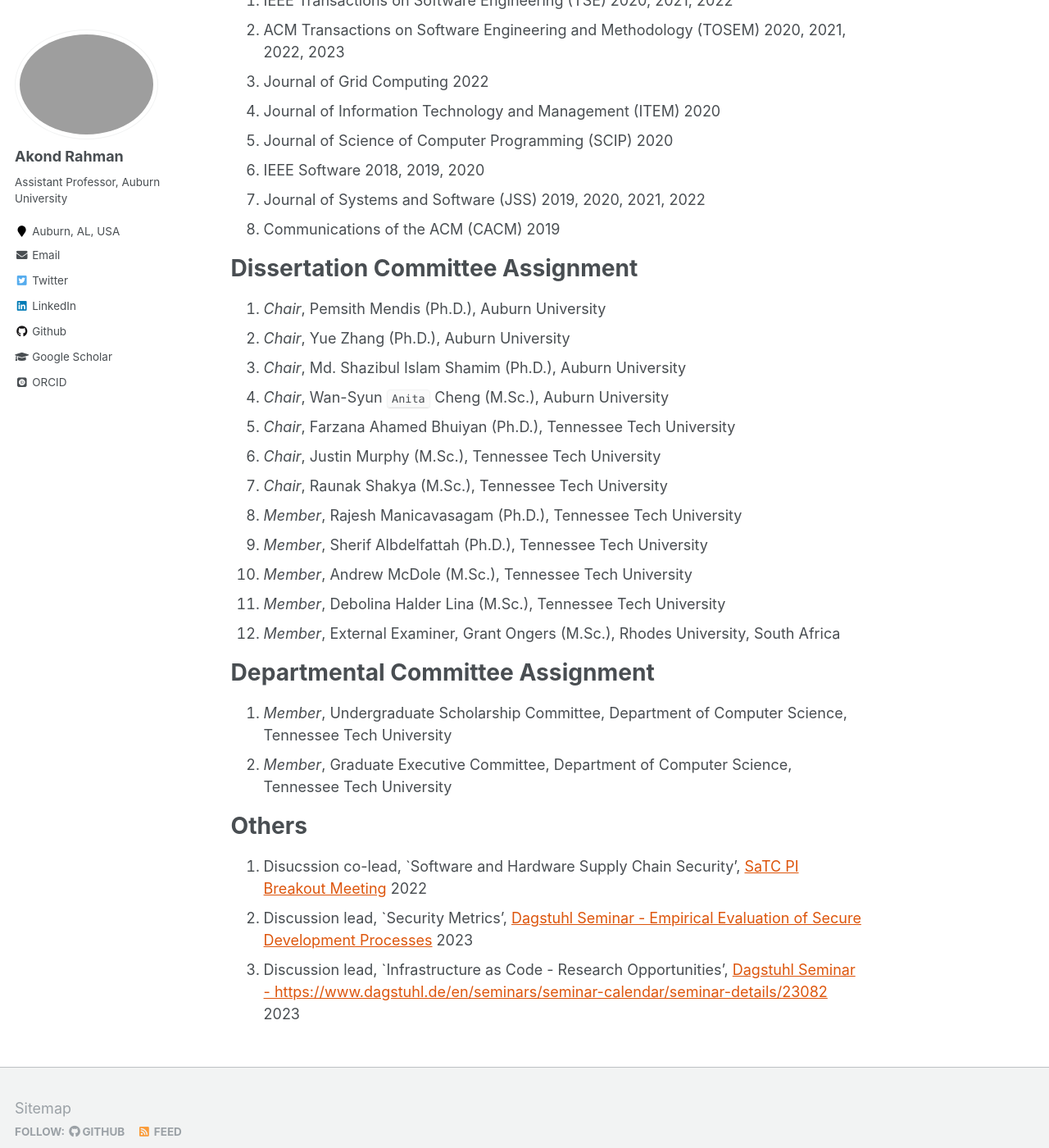
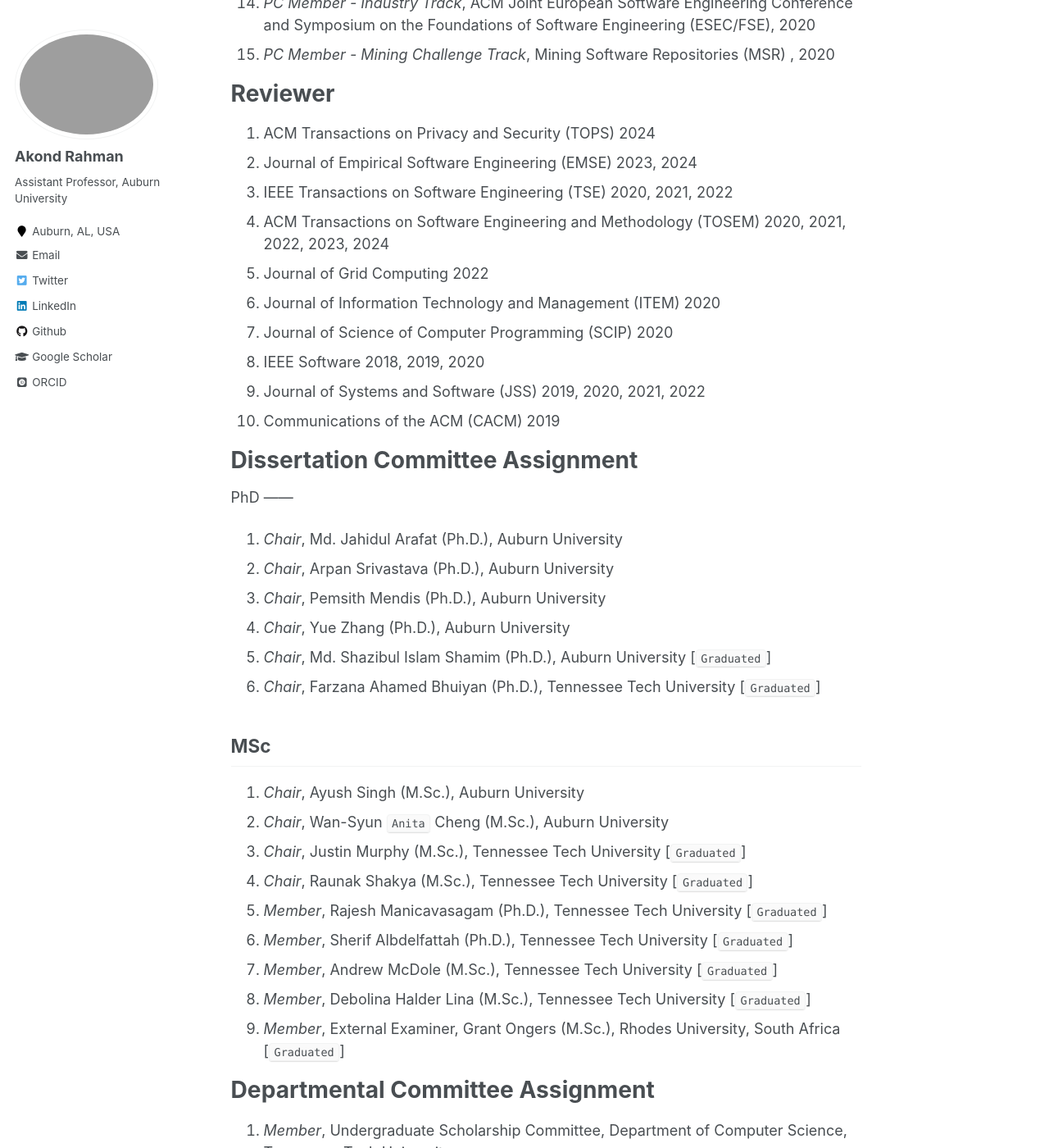
Before and after one commit to akondrahman/akondrahman.github.io, a Jekyll site: the page built from _pages/service.md, in a window 1280 px wide and 1400 px high, scrolled down 1182 px. Shown: the whole window at 82% size. Built offline with Jekyll 4.4.1, drawn with Linux system fonts in a browser that asks for light colours; some web fonts are replaced; some of the changed text lies outside the part shown.

Commit message:
pub updates

```diff
--- a/_pages/service.md
+++ b/_pages/service.md
@@ -7,12 +7,15 @@ author_profile: true
 
 Research Grant Review
 ======
-2. Panelist, National Science Foundation (NSF), 2021, 2022, 2023
+3. Panelist, National Science Foundation (NSF), 2021, 2022, 2023
+2. Reviewer, Swiss National Science Foundation (SNSF), 2024
 1. Reviewer, National Aeronautics and Space Administration (NASA), 2020
 
 Program Committee Assignment
 ======
-13. *PC Member - Technical Track*, ACM/IEEE International Conference on Software Engineering (ISE), 2024
+15. *PC Member - Technical Track*, ACM/IEEE International Conference on Automated Software Engineering (ASE), 2024
+14. *PC Member - Technical Track*, ACM/IEEE International Conference on Software Engineering (ICSE), 2025
+13. *PC Member - Technical Track*, ACM/IEEE International Conference on Software Engineering (ICSE), 2024
 12. *PC Member - Technical Track*, ACM Joint European Software Engineering Conference and Symposium on the Foundations of Software Engineering (ESEC/FSE), 2023
 11. *PC Member - Industry Track*, IEEE/ACM International Conference on Automated Software Engineering (ASE), 2023
 10. *PC Member - Late Breaking Results Track*, IEEE/ACM International Conference on Automated Software Engineering (ASE), 2022
@@ -29,8 +32,10 @@ Program Committee Assignment
 
 Reviewer
 ======
+10. ACM Transactions on Privacy and Security (TOPS) 2024
+9. Journal of Empirical Software Engineering (EMSE) 2023, 2024
 8. IEEE Transactions on Software Engineering (TSE) 2020, 2021, 2022
-7. ACM Transactions on Software Engineering and Methodology (TOSEM) 2020, 2021, 2022, 2023
+7. ACM Transactions on Software Engineering and Methodology (TOSEM) 2020, 2021, 2022, 2023, 2024
 6. Journal of Grid Computing 2022
 5. Journal of Information Technology and Management (ITEM) 2020
 4. Journal of Science of Computer Programming (SCIP) 2020
@@ -40,18 +45,26 @@ Reviewer
 
 Dissertation Committee Assignment
 ======
-12. *Chair*, Pemsith Mendis (Ph.D.), Auburn University
-11. *Chair*, Yue Zhang (Ph.D.), Auburn University
-10. *Chair*, Md. Shazibul Islam Shamim (Ph.D.), Auburn University
-9. *Chair*, Wan-Syun `Anita` Cheng (M.Sc.), Auburn University
-8. *Chair*, Farzana Ahamed Bhuiyan (Ph.D.), Tennessee Tech University
-7. *Chair*, Justin Murphy (M.Sc.), Tennessee Tech University
-6. *Chair*, Raunak Shakya (M.Sc.), Tennessee Tech University
-5. *Member*, Rajesh Manicavasagam (Ph.D.), Tennessee Tech University
-4. *Member*, Sherif Albdelfattah (Ph.D.), Tennessee Tech University
-3. *Member*, Andrew McDole (M.Sc.), Tennessee Tech University
-2. *Member*, Debolina Halder Lina (M.Sc.), Tennessee Tech University
-1. *Member*, External Examiner, Grant Ongers (M.Sc.), Rhodes University, South Africa
+PhD
+------
+6. *Chair*, Md. Jahidul Arafat (Ph.D.), Auburn University
+5. *Chair*, Arpan Srivastava (Ph.D.), Auburn University
+4. *Chair*, Pemsith Mendis (Ph.D.), Auburn University
+3. *Chair*, Yue Zhang (Ph.D.), Auburn University
+2. *Chair*, Md. Shazibul Islam Shamim (Ph.D.), Auburn University [`Graduated`]
+1. *Chair*, Farzana Ahamed Bhuiyan (Ph.D.), Tennessee Tech University [`Graduated`]
+
+MSc
+------
+9. *Chair*, Ayush Singh (M.Sc.), Auburn University
+8. *Chair*, Wan-Syun `Anita` Cheng (M.Sc.), Auburn University
+7. *Chair*, Justin Murphy (M.Sc.), Tennessee Tech University [`Graduated`]
+6. *Chair*, Raunak Shakya (M.Sc.), Tennessee Tech University [`Graduated`]
+5. *Member*, Rajesh Manicavasagam (Ph.D.), Tennessee Tech University [`Graduated`]
+4. *Member*, Sherif Albdelfattah (Ph.D.), Tennessee Tech University [`Graduated`]
+3. *Member*, Andrew McDole (M.Sc.), Tennessee Tech University [`Graduated`]
+2. *Member*, Debolina Halder Lina (M.Sc.), Tennessee Tech University [`Graduated`]
+1. *Member*, External Examiner, Grant Ongers (M.Sc.), Rhodes University, South Africa [`Graduated`]
 
 
 Departmental Committee Assignment
```
Also changed, not shown: _pages/about.md (+4 -1 lines).
